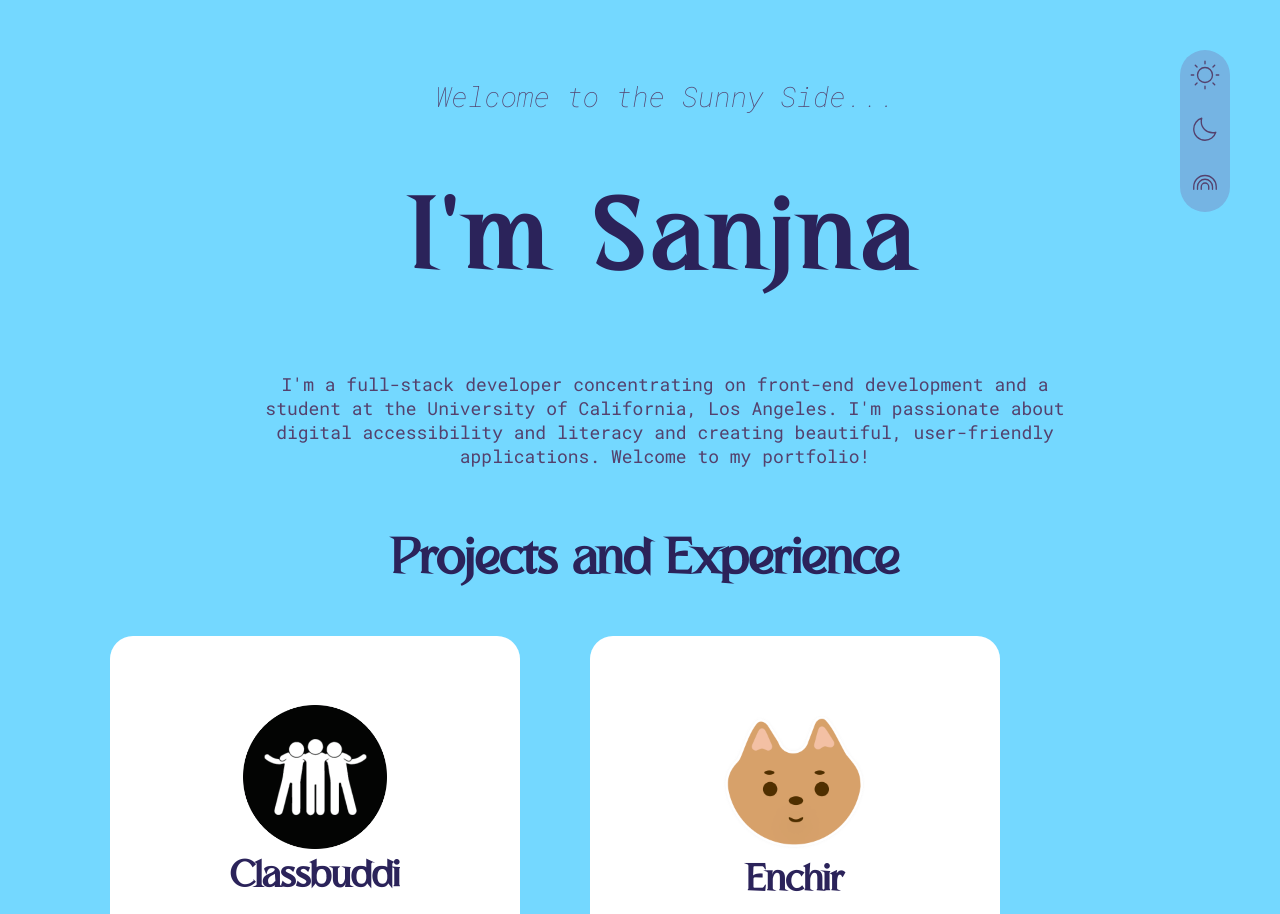
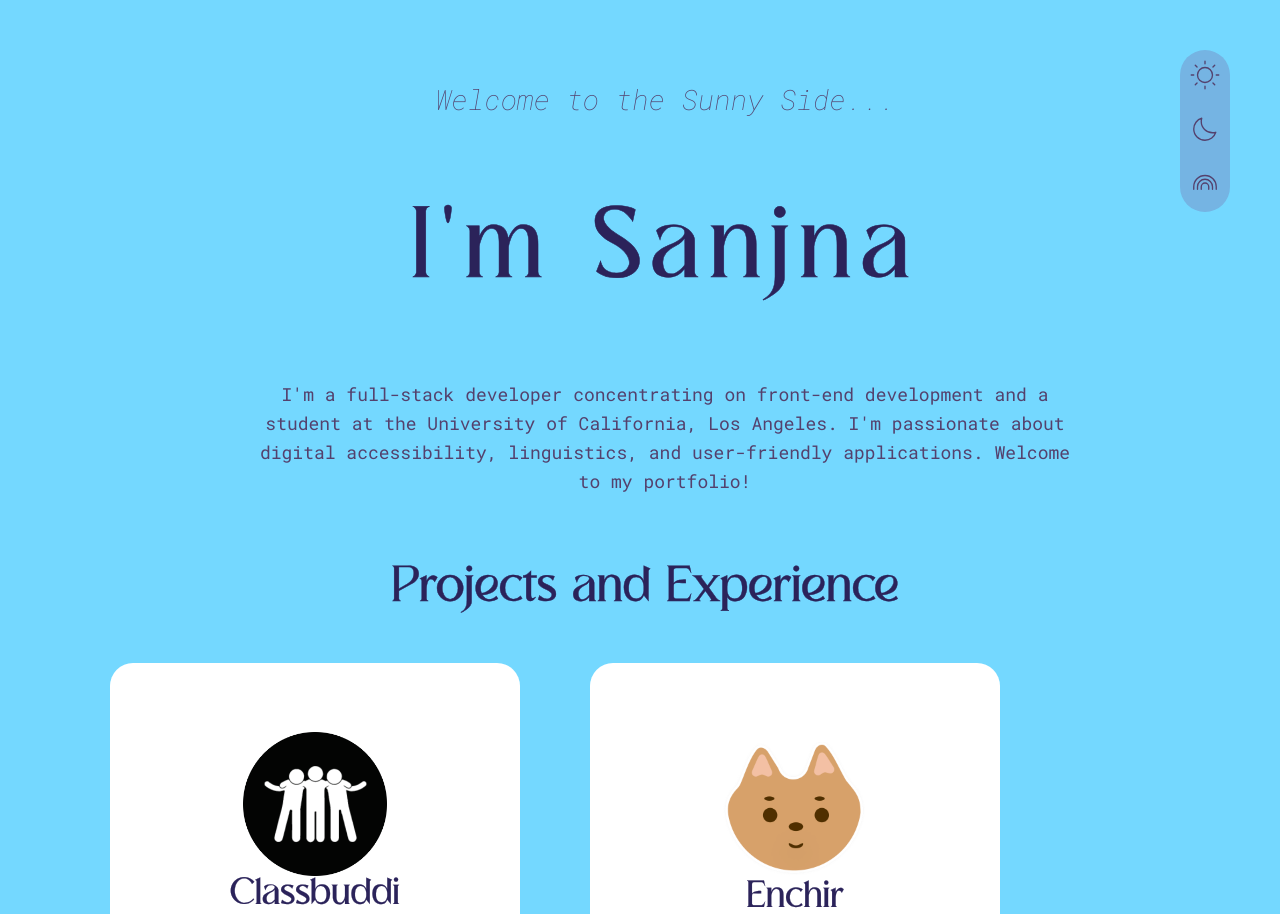
Before and after one commit to SanjnaT41756/portfolio, a React (Create React App) app: page / in a window 1280 px wide. Shown: the top 914 px of the page. Built offline with nearby package versions, Linux system fonts and the light colour scheme.

Commit message:
add resume and fix gaps in font

```diff
--- a/src/components/Menu.js
+++ b/src/components/Menu.js
@@ -13,7 +13,7 @@ const Menu = () => {
     <div className="menu-container">
       <MenuButton icon={Sun} text="Projects" targetId="Projects"/>
       <MenuButton icon={Moon} text="About Me" targetId="AboutMe"/>
-      <MenuButton icon={Rainbow} text="Resume" targetId="Header"/>
+      <MenuButton icon={Rainbow} text="Resume" link="https://drive.google.com/file/d/1CTA9s550epVIZOuzMpbb4LkLWBs-REJ_/view?usp=drive_link"/>
 
     </div>
   );
--- a/src/components/MenuButton.js
+++ b/src/components/MenuButton.js
@@ -1,12 +1,16 @@
 import React from 'react';
 import '../styles/Menu.css';
 
-const MenuButton = ({ icon, text, targetId }) => {
+const MenuButton = ({ icon, text, targetId, link }) => {
   const handleClick = () => {
-    console.log('clicked ', targetId);
-    const targetElement = document.getElementById(targetId);
-    if (targetElement) {
-      targetElement.scrollIntoView({ behavior: 'smooth' });
+    if (link) {
+      window.open(link, '_blank');
+    } else if (targetId) {
+      console.log('clicked ', targetId);
+      const targetElement = document.getElementById(targetId);
+      if (targetElement) {
+        targetElement.scrollIntoView({ behavior: 'smooth' });
+      }
     }
   };
 
--- a/src/personalInfo.json
+++ b/src/personalInfo.json
@@ -1,5 +1,5 @@
 {
-    "topSection": "I'm a full-stack developer concentrating on front-end development and a student at the University of California, Los Angeles. I'm passionate about digital accessibility and literacy and creating beautiful, user-friendly applications. Welcome to my portfolio!",
+    "topSection": "I'm a full-stack developer concentrating on front-end development and a student at the University of California, Los Angeles. I'm passionate about digital accessibility, linguistics, and user-friendly applications. Welcome to my portfolio!",
     "bottomSection1": "Hi! I'm Sanjna Tailor, an undergraduate at the University of California, Los Angeles. I am pursuing a degree in Linguistics and Computer Science. Through my educational and internship experiences, I've gained invaluable insights into the software industry – discovering my passions in increasing accessibility to digital education for all ages, natural language processing, and front-end development. I'd love to connect—feel free to reach out!",
     "bottomSection2": "In my free time, I enjoy immersing myself in Bollywood films, which inspire my interest for learning about cultures, languages, and the human experience. I’m also an avid music lover, always exploring new genres and artists. Additionally, I find joy in creating intricate henna designs, a form of art that allows me to connect to my heritage and express my creativity."
 }
--- a/src/styles/ProjectCard.css
+++ b/src/styles/ProjectCard.css
@@ -35,6 +35,10 @@
     font-family: var(--font-primary);
     margin: 10px;
     margin-bottom: 0px;
+    margin-top: 0px;
+
+    -webkit-text-stroke: 0.2px var(--color-primary);
+    font-weight: 500;
 }
 
 .content{
@@ -45,7 +49,8 @@
 .card-container:hover {
     cursor: pointer;
     visibility: visible;
-    box-shadow: 3px 3px 5px rgba(0, 0, 0, 0.2);
+    box-shadow: 13px 13px 15px rgba(0, 0, 0, 0.2);
+    transform: scale(1.05);
   }
 
   .card-container:active{
--- a/src/styles/theme.css
+++ b/src/styles/theme.css
@@ -19,13 +19,24 @@
   --card-color: #FFFFFF;
 }
 
+/* Global font rendering improvements */
+* {
+  -webkit-font-smoothing: antialiased;
+  text-rendering: optimizeLegibility;
+}
+
 .big-header {
   color: var(--color-primary);
   font-family: var(--font-primary);
   letter-spacing: 0.1em;
   font-size: 96px;
   text-align: center;
+
+  /* Add subtle stroke to improve rendering */
+  -webkit-text-stroke: 0.5px var(--color-primary);
+  font-weight: 500; /* Slightly heavier weight */
 }
+
 .small-header {
   color: var(--color-primary);
   font-family: var(--font-primary);
@@ -33,10 +44,16 @@
   padding-right: 90px;
   text-align: center;
 
+  /* Stroke and smoothing for better appearance */
+  -webkit-text-stroke: 0.4px var(--color-primary);
+  font-weight: 500;
 }
 
 .paragraph {
   color: var(--color-secondary);
   font-family: var(--font-secondary);
   text-align: center;
+
+  /* Optional: Fine-tune rendering for text */
+  line-height: 1.6; /* Improve readability */
 }
```
Lines whose indentation alone changed are shown as unchanged.
